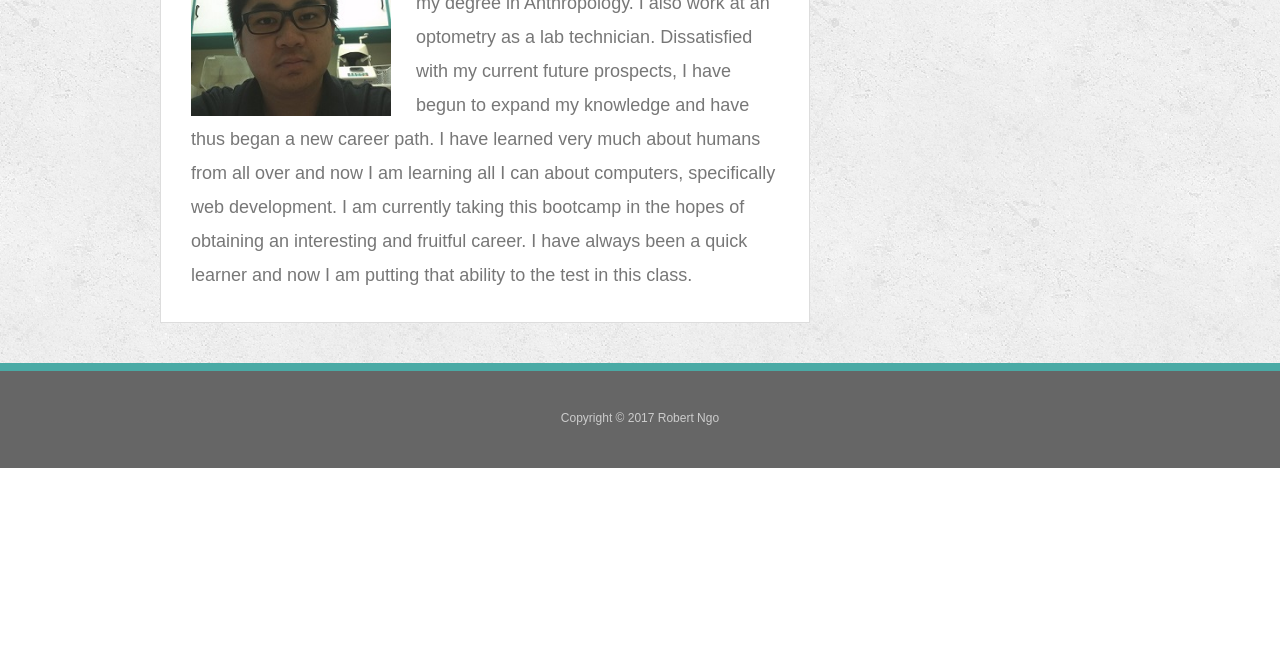
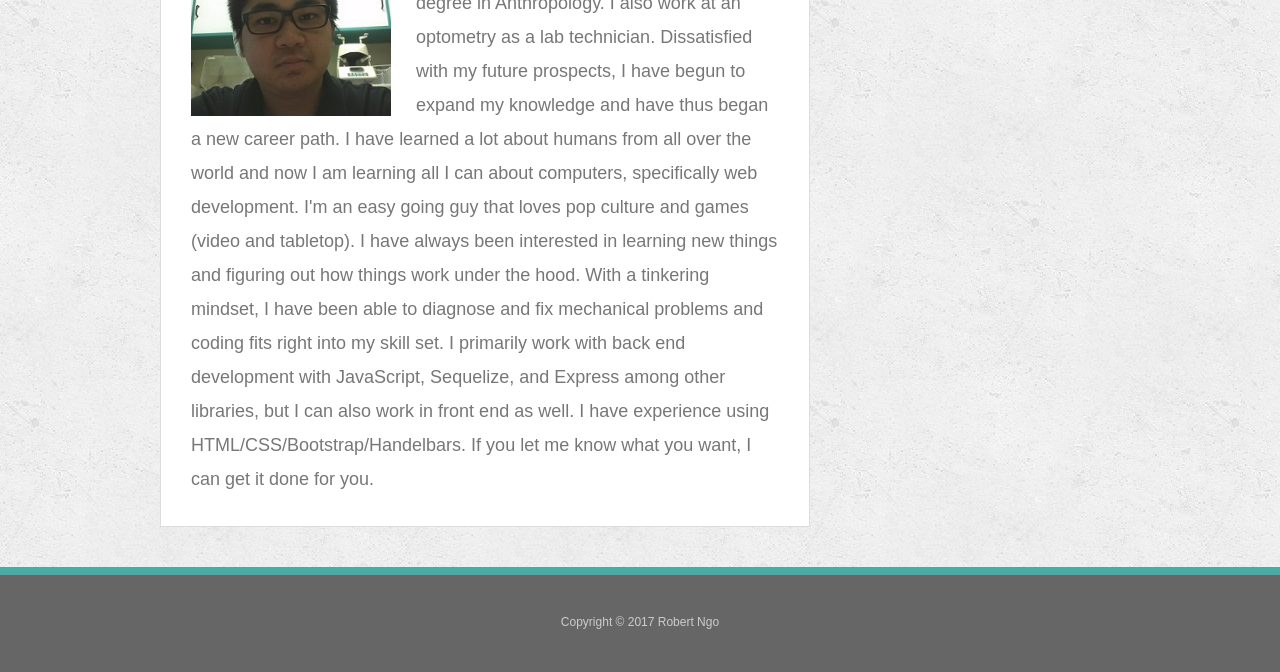
Before and after one commit to Phireous/portfolio1, a plain HTML site: page index.html in a window 1280 px wide. Shown: the part 335-1007 px from the top of the page. Before the commit the page ends 803 px from the top, so only its background shows below. Drawn offline with Linux system fonts and the light colour scheme.

Commit message:
update to bio

```diff
--- a/index.html
+++ b/index.html
@@ -28,7 +28,13 @@
 
         <img src="assets/images/IMG_20111207_152507.jpg" class="auth-image" alt="Robert Ngo">
 
-        <p>Hello, my name is Robert Ngo. I am currently a student at Cal Poly Pomona, about to finish my degree in Anthropology. I also work at an optometry as a lab technician. Dissatisfied with my current future prospects, I have begun to expand my knowledge and have thus began a new career path. I have learned very much about humans from all over and now I am learning all I can about computers, specifically web development. I am currently taking this bootcamp in the hopes of obtaining an interesting and fruitful career. I have always been a quick learner and now I am putting that ability to the test in this class.</p>
+        <p>Hello, my name is Robert Ngo. I am currently a graduate of Cal Poly Pomona, with a degree in Anthropology. I also work at an optometry as a lab technician. Dissatisfied with my future prospects, I have begun to expand my knowledge and have thus began a new career path. I have learned a lot about humans from all over the world and now I am learning all I can about computers, specifically web development.
+
+        I'm an easy going guy that loves pop culture and games (video and tabletop).
+
+        I have always been interested in learning new things and figuring out how things work under the hood.  With a tinkering mindset, I have been able to diagnose and fix mechanical problems and coding fits right into my skill set.
+
+        I primarily work with back end development with JavaScript, Sequelize, and Express among other libraries, but I can also work in front end as well.  I have experience using HTML/CSS/Bootstrap/Handelbars.  If you let me know what you want, I can get it done for you.</p>
 
       </section>
 
```
